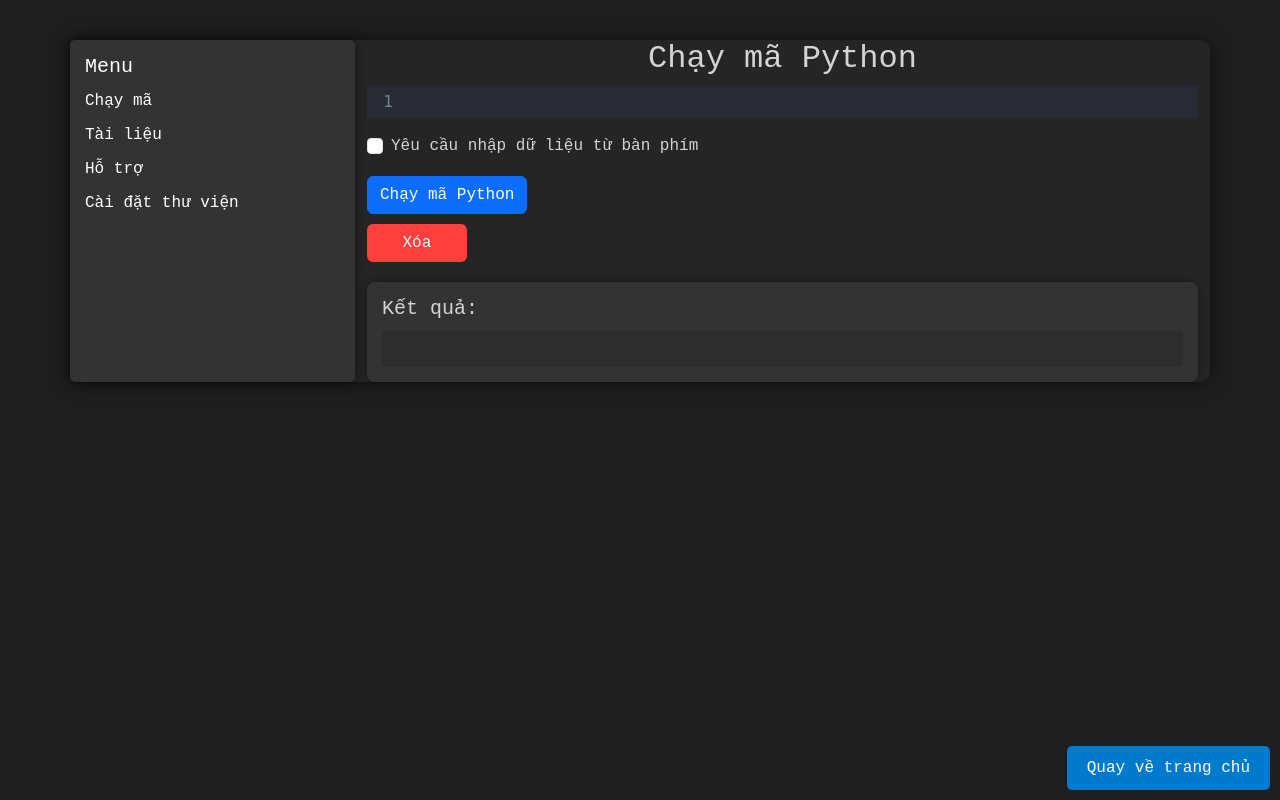
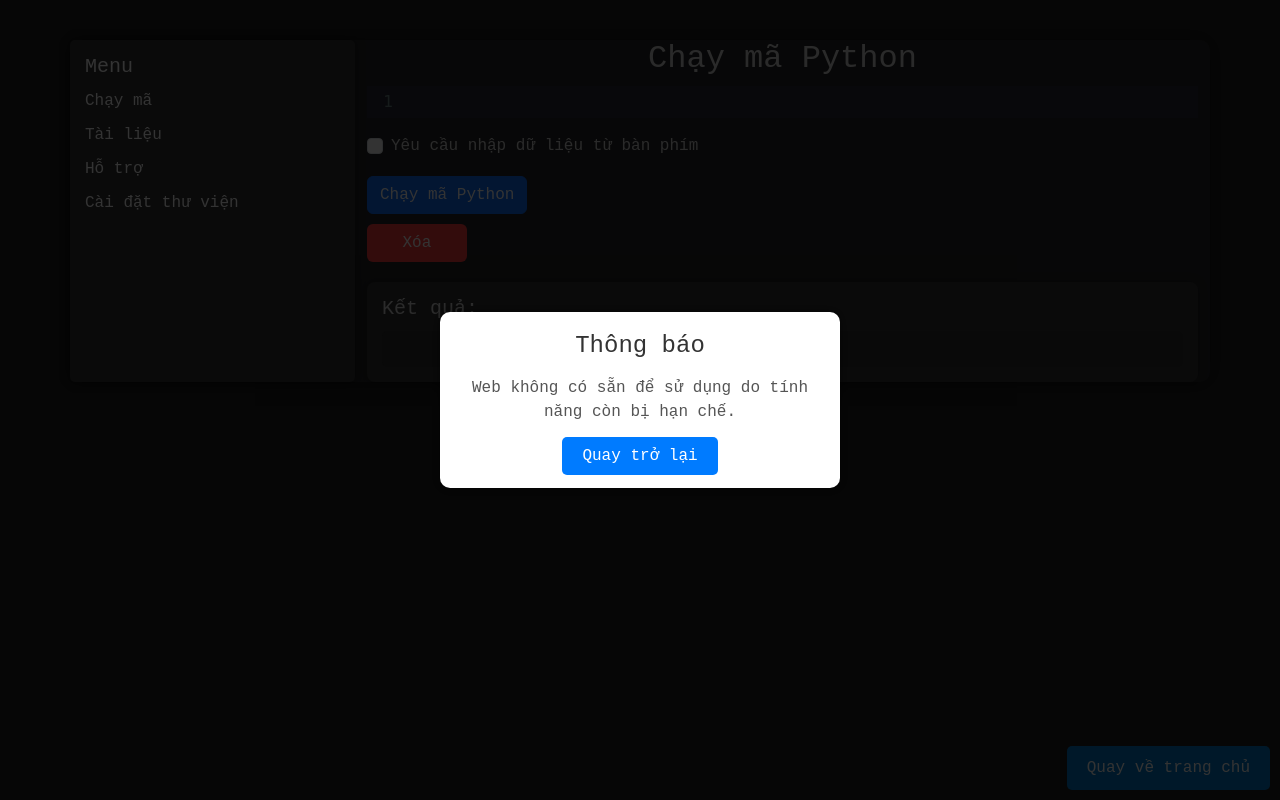
Before and after one commit to tanbaycu/tanbaycu-website, a Flask app: page /clipython in a window 1280 px wide. Run offline with Flask 3, Linux system fonts and the light colour scheme; parts of the project's set-up code (start-up, migrations or seed data) failed here and were passed over.

Commit message:
maintenance clipython

```diff
--- a/templates/clipython.html
+++ b/templates/clipython.html
@@ -1,34 +1,16 @@
 <!DOCTYPE html>
 <html lang="en">
+
 <head>
   <meta charset="UTF-8" />
   <meta name="viewport" content="width=device-width, initial-scale=1.0" />
   <title>IDE Chạy mã Python</title>
-    <link
-      href="https://cdnjs.cloudflare.com/ajax/libs/font-awesome/6.0.0-beta3/css/all.min.css"
-      rel="stylesheet"
-    />
-    <link
-      href="https://cdn.jsdelivr.net/npm/bootstrap@5.3.0-alpha1/dist/css/bootstrap.min.css"
-      rel="stylesheet"
-    />
-    <link
-      rel="stylesheet"
-      href="https://cdnjs.cloudflare.com/ajax/libs/codemirror/5.65.2/codemirror.min.css"
-    />
-    <link
-      rel="stylesheet"
-      href="https://cdnjs.cloudflare.com/ajax/libs/codemirror/5.65.2/theme/dracula.min.css"
-    />
-    <link
-      rel="stylesheet"
-      href="https://cdnjs.cloudflare.com/ajax/libs/codemirror/5.65.2/addon/hint/show-hint.min.css"
-    />
-    <link
-      rel="icon"
-      type="image/x-icon"
-      href="{{ url_for('static', filename='favicon.ico') }}"
-    />
+  <link href="https://cdnjs.cloudflare.com/ajax/libs/font-awesome/6.0.0-beta3/css/all.min.css" rel="stylesheet" />
+  <link href="https://cdn.jsdelivr.net/npm/bootstrap@5.3.0-alpha1/dist/css/bootstrap.min.css" rel="stylesheet" />
+  <link rel="stylesheet" href="https://cdnjs.cloudflare.com/ajax/libs/codemirror/5.65.2/codemirror.min.css" />
+  <link rel="stylesheet" href="https://cdnjs.cloudflare.com/ajax/libs/codemirror/5.65.2/theme/dracula.min.css" />
+  <link rel="stylesheet" href="https://cdnjs.cloudflare.com/ajax/libs/codemirror/5.65.2/addon/hint/show-hint.min.css" />
+  <link rel="icon" type="image/x-icon" href="{{ url_for('static', filename='favicon.ico') }}" />
 
   <style>
     #loading-overlay {
@@ -45,18 +27,24 @@
     }
 
     #loading-spinner {
-        border: 8px solid #f3f3f3; /* Màu nền của spinner */
-        border-top: 8px solid #3498db; /* Màu cho phần xoay */
+      border: 8px solid #f3f3f3;
+      /* Màu nền của spinner */
+      border-top: 8px solid #3498db;
+      /* Màu cho phần xoay */
       border-radius: 50%;
-        width: 50px; /* Đường kính của spinner */
-        height: 50px; /* Đường kính của spinner */
-        animation: spin 1s linear infinite; /* Hiệu ứng xoay */
+      width: 50px;
+      /* Đường kính của spinner */
+      height: 50px;
+      /* Đường kính của spinner */
+      animation: spin 1s linear infinite;
+      /* Hiệu ứng xoay */
     }
 
     @keyframes spin {
       0% {
         transform: rotate(0deg);
       }
+
       100% {
         transform: rotate(360deg);
       }
@@ -68,12 +56,14 @@
       font-family: "Courier New", Courier, monospace;
       padding: 20px;
     }
+
     .container {
       margin-top: 20px;
       border-radius: 10px;
       background-color: #252526;
       box-shadow: 0 0 20px rgba(0, 0, 0, 0.5);
     }
+
     .sidebar {
       background-color: #333;
       color: white;
@@ -81,17 +71,21 @@
       padding: 15px;
       box-shadow: 0 0 10px rgba(0, 0, 0, 0.5);
     }
+
     .CodeMirror {
       height: auto;
       background-color: #1e1e1e;
       color: #d4d4d4;
     }
+
     .input-value {
       display: none;
     }
+
     .alert {
       margin-top: 20px;
     }
+
     .result-section {
       margin-top: 20px;
       padding: 15px;
@@ -99,9 +93,11 @@
       border-radius: 8px;
       box-shadow: 0 0 10px rgba(0, 0, 0, 0.3);
     }
+
     .result-section h5 {
       margin-bottom: 10px;
     }
+
     .back-home {
       position: fixed;
       bottom: 10px;
@@ -116,59 +112,125 @@
     .back-home:hover {
       background-color: #0092ff;
     }
+
     .result-output {
       background-color: #2d2d2d;
       border-radius: 5px;
       padding: 10px;
       overflow-x: auto;
     }
+
     .result-output code {
       color: #569cd6;
     }
+
     .save-button {
       background-color: #50fa7b;
       color: black;
       margin-top: 10px;
-        display: none; /* Ẩn nút Lưu mã mặc định */
-        width: 12%; /* Đặt độ rộng nút Lưu mã */
+      display: none;
+      /* Ẩn nút Lưu mã mặc định */
+      width: 12%;
+      /* Đặt độ rộng nút Lưu mã */
     }
+
     .save-button:hover {
       background-color: #77ff8c;
     }
+
     .clear-button {
       background-color: #ff3e3e;
       color: white;
       margin-top: 10px;
-        width: 12%; /* Điều chỉnh độ rộng của nút Xóa */
+      width: 12%;
+      /* Điều chỉnh độ rộng của nút Xóa */
     }
+
     .clear-button:hover {
       background-color: #ff5c5c;
     }
+
     .instruction {
       margin-top: 20px;
       background-color: #3b3b3b;
       padding: 15px;
       border-radius: 5px;
     }
+
     .sidebar ul {
       list-style: none;
       padding: 0;
     }
+
     .sidebar ul li {
       margin: 10px 0;
     }
+
     .sidebar ul li a {
       color: white;
       text-decoration: none;
     }
+
     .sidebar ul li a:hover {
       color: #50fa7b;
     }
+
     .hidden {
       display: none;
     }
+
+    .popup-overlay {
+      position: fixed;
+      top: 0;
+      left: 0;
+      right: 0;
+      bottom: 0;
+      background-color: rgba(0, 0, 0, 0.8);
+      /* Đặt màu nền mờ tối hơn */
+      display: flex;
+      justify-content: center;
+      align-items: center;
+      z-index: 1000;
+      /* Đảm bảo popup nằm trên tất cả các phần tử khác */
+    }
+
+    .popup {
+      background-color: white;
+      padding: 20px;
+      border-radius: 10px;
+      text-align: center;
+      max-width: 400px;
+      width: 100%;
+      box-shadow: 0 0 10px rgba(0, 0, 0, 0.5);
+    }
+
+    .popup h4 {
+      margin: 0 0 15px;
+      font-size: 24px;
+      color: #333;
+    }
+
+    .popup p {
+      margin: 0 0 20px;
+      font-size: 16px;
+      color: #555;
+    }
+
+    .popup a {
+      text-decoration: none;
+      padding: 10px 20px;
+      background-color: #007bff;
+      color: white;
+      border-radius: 5px;
+      transition: background-color 0.3s;
+    }
+
+    .popup a:hover {
+      background-color: #0056b3;
+    }
   </style>
 </head>
+
 <body>
   <div class="container">
     <div class="row">
@@ -186,30 +248,18 @@
         <h2 class="text-center" id="title">Chạy mã Python</h2>
 
         <div id="run-code-content">
-            <textarea
-              id="code"
-              name="code"
-              placeholder="Nhập mã Python của bạn ở đây..."
-            ></textarea>
+          <textarea id="code" name="code" placeholder="Nhập mã Python của bạn ở đây..."></textarea>
 
           <div class="form-check mt-3">
-              <input
-                type="checkbox"
-                class="form-check-input"
-                id="inputRequired"
-              />
+            <input type="checkbox" class="form-check-input" id="inputRequired" />
             <label class="form-check-label" for="inputRequired">
               Yêu cầu nhập dữ liệu từ bàn phím
             </label>
           </div>
 
           <div class="input-value" id="inputValueContainer">
-              <input
-                type="text"
-                id="inputValue"
-                class="form-control mt-3"
-                placeholder="Nhập các giá trị, cách nhau bằng dấu chấm phẩy..."
-              />
+            <input type="text" id="inputValue" class="form-control mt-3"
+              placeholder="Nhập các giá trị, cách nhau bằng dấu chấm phẩy..." />
           </div>
 
           <button id="run-python" class="btn btn-primary w-24 mt-3">
@@ -236,11 +286,7 @@
             </div>
           </div>
 
-            <div
-              class="alert alert-warning"
-              id="alert"
-              style="display: none"
-            ></div>
+          <div class="alert alert-warning" id="alert" style="display: none"></div>
         </div>
 
         <div id="docs-content" class="hidden">
@@ -267,9 +313,7 @@
       </div>
     </div>
   </div>
-    <a href="{{ url_for('homepage') }}" class="back-home"
-      >Quay về trang chủ</a
-    >
+  <a href="{{ url_for('homepage') }}" class="back-home">Quay về trang chủ</a>
 
   <script src="https://cdnjs.cloudflare.com/ajax/libs/codemirror/5.65.2/codemirror.min.js"></script>
   <script src="https://cdnjs.cloudflare.com/ajax/libs/codemirror/5.65.2/mode/python/python.min.js"></script>
@@ -678,6 +722,27 @@
           .getElementById("run-code-content")
           .classList.remove("hidden");
       });
+    function showPopup() {
+      const popupOverlay = document.createElement("div");
+      popupOverlay.className = "popup-overlay";
+
+      const popup = document.createElement("div");
+      popup.className = "popup";
+      popup.innerHTML = `
+              <h4>Thông báo</h4>
+              <p>Web không có sẵn để sử dụng do tính năng còn bị hạn chế.</p>
+              <a href="{{ url_for('homepage') }}">Quay trở lại</a>
+          `;
+
+      popupOverlay.appendChild(popup);
+      document.body.appendChild(popupOverlay);
+    }
+
+    // Gọi hàm showPopup khi trang được tải
+    window.onload = function () {
+      showPopup(); // Hiển thị popup khi tải trang
+    };
   </script>
 </body>
+
 </html>
```
Lines whose indentation alone changed are shown as unchanged.
